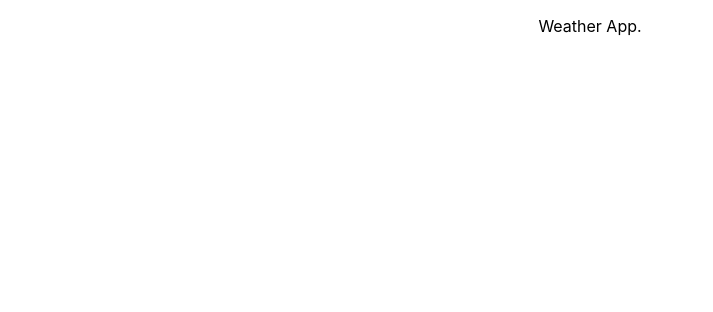
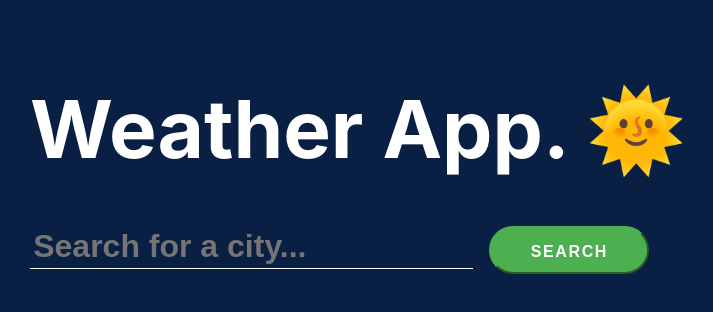
Before and after one commit to MikevPeeren/weather-app, a React (Create React App) app: page / in a window 1280 px wide. Shown: the top 312 px of the page, without its empty margins (50-763 px from the left). Built offline with nearby package versions, Linux system fonts and the light colour scheme.

Commit message:
Added SearchForm

```diff
--- a/src/App.css
+++ /dev/null
@@ -1,3 +0,0 @@
-.App {
-  text-align: center;
-}
--- /dev/null
+++ b/src/App.scss
@@ -0,0 +1,12 @@
+.App {
+  &__search--container {
+    text-align: left;
+    margin: 5em;
+  }
+
+  &__search--header {
+    font-size: 5em;
+    font-weight: bold;
+    color: white;
+  }
+}
--- a/src/App.tsx
+++ b/src/App.tsx
@@ -1,16 +1,25 @@
+// React
 import React from 'react';
-import './App.css';
 
-function App() {
+// Components
+import SearchForm from './components/SearchForm';
+
+// CSS
+import './App.scss';
+
+// Constants
+import { HEADER_TEXT } from './constants/general';
+
+const App = () => {
   return (
     <div className="App">
-      <header className="App-header">
-        <p>
-          Weather App.
-        </p>
-      </header>
+      <div className="App__search--container">
+        <header className="App__search--header">{HEADER_TEXT}</header>
+
+        <SearchForm />
+      </div>
     </div>
   );
-}
+};
 
 export default App;
--- /dev/null
+++ b/src/components/SearchForm.scss
@@ -0,0 +1,28 @@
+.SearchForm {
+  margin-top: 2em;
+
+  &__input {
+    border: none;
+    outline: none;
+    background: none;
+    font-size: 2em;
+    font-weight: bold;
+    color: white;
+    padding: 0.1em;
+    border-bottom: 1px solid;
+  }
+
+  &__button {
+    width: 10em;
+    height: 3em;
+    border-radius: 1.5em;
+    margin: 1em;
+    color: white;
+    font-size: 1em;
+    font-weight: bold;
+    letter-spacing: 0.1em;
+    padding: 15px 20px;
+    border-color: #4caf50;
+    background-color: #4caf50;
+  }
+}
--- /dev/null
+++ b/src/components/SearchForm.tsx
@@ -0,0 +1,25 @@
+// React
+import React from 'react';
+
+// CSS
+import './SearchForm.scss';
+
+// Constants
+import { SEARCH } from '../constants/searchform';
+
+const SearchForm = () => {
+  return (
+    <div className="SearchForm">
+      <input
+        className="SearchForm__input"
+        type="text"
+        placeholder="Search for a city..."
+      />
+      <button className="SearchForm__button" type="submit">
+        {SEARCH}
+      </button>
+    </div>
+  );
+};
+
+export default SearchForm;
--- /dev/null
+++ b/src/constants/general.ts
@@ -0,0 +1 @@
+export const HEADER_TEXT = 'Weather App. 🌞';
--- /dev/null
+++ b/src/constants/searchform.ts
@@ -0,0 +1 @@
+export const SEARCH = 'SEARCH';
--- a/src/index.css
+++ b/src/index.scss
@@ -5,6 +5,7 @@ body {
     sans-serif;
   -webkit-font-smoothing: antialiased;
   -moz-osx-font-smoothing: grayscale;
+  background: #0a1f44;
 }
 
 code {
--- a/src/index.tsx
+++ b/src/index.tsx
@@ -2,9 +2,10 @@
 import React from 'react';
 import ReactDOM from 'react-dom';
 
+// Main App
 import App from './App';
 
 // CSS
-import './index.css';
+import './index.scss';
 
 ReactDOM.render(<App />, document.getElementById('root'));
```
Also changed, not shown: package.json (+12 -0 lines), 2 other files (tests, documents, lock files or other folders).
